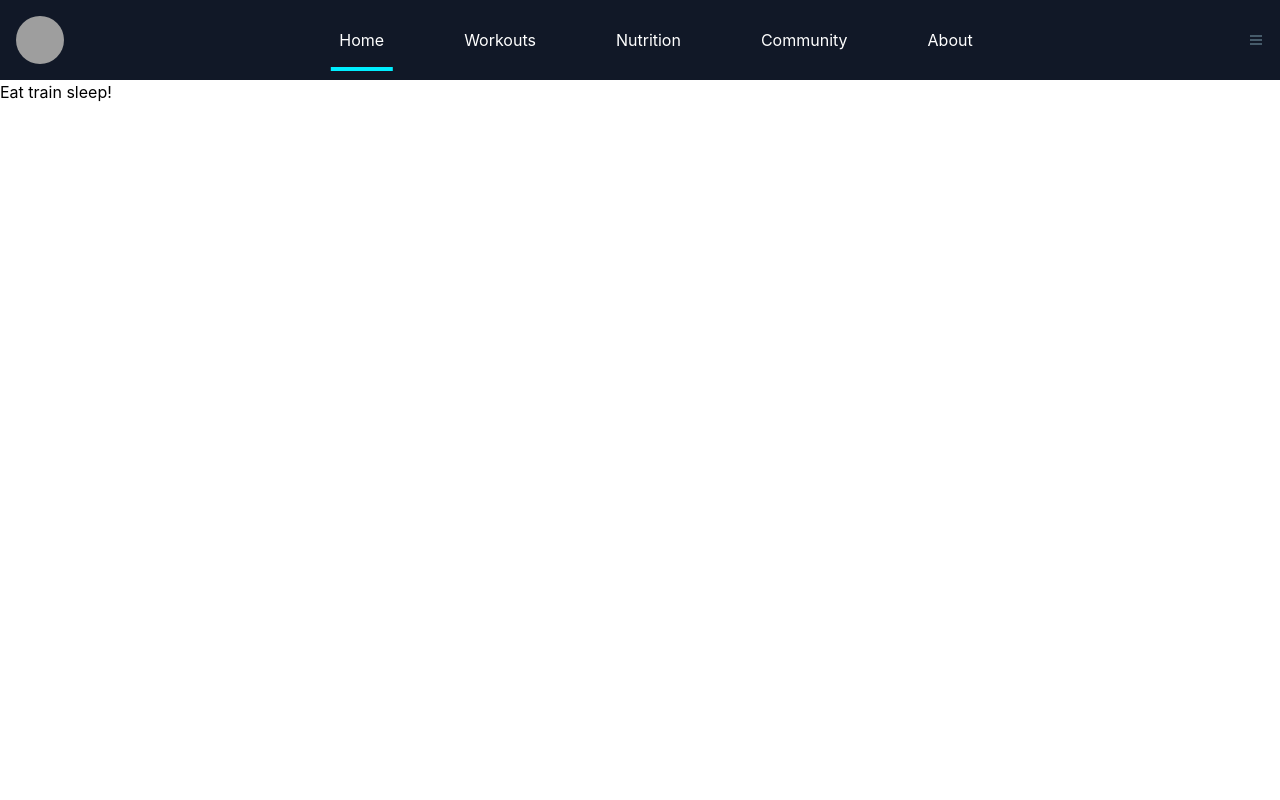
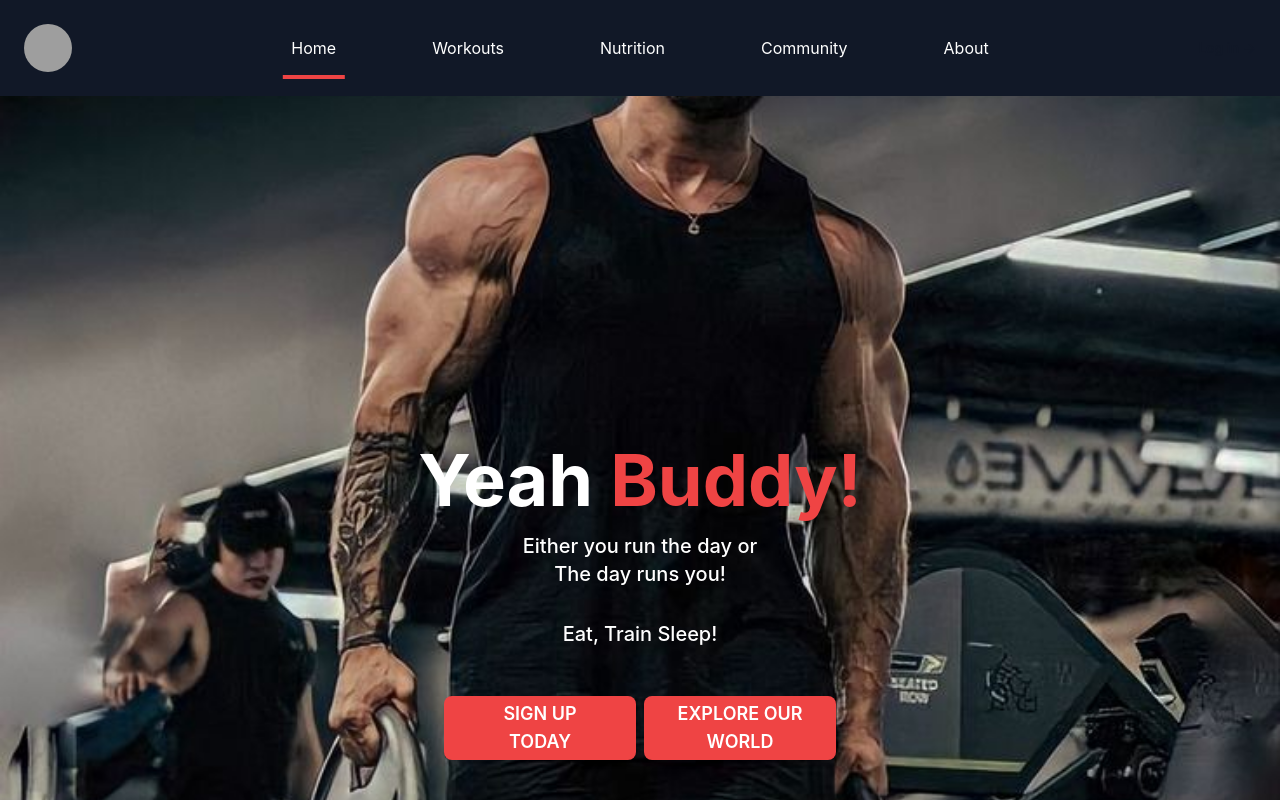
Before and after one commit to nhier17/my-fitness, a React (Create React App) app: page / in a window 1280 px wide. Built offline with nearby package versions, Linux system fonts and the light colour scheme; no server answers; grey boxes are pictures that could not be loaded.

Commit message:
customized hero homepage

```diff
--- /dev/null
+++ b/src/components/Hero.jsx
@@ -0,0 +1,39 @@
+import React from 'react';
+import { Link } from "react-router-dom";
+import hero from "../assets/hero2.jpg";
+
+const Hero = () => {
+  return (
+    <div
+      className="relative h-screen">
+      <div className="absolute inset-0 bg-cover bg-center" style={{backgroundImage: `url(${hero})`}} />
+      <div className="absolute inset-0 flex flex-col justify-end">
+        <div className="mx-auto px-4 text-center">
+          <h2 className="text-4xl md:text-6xl lg:text-7xl font-bold text-white leading-tight mb-4">
+            Yeah <span className="text-red-500">Buddy!</span>
+          </h2>
+        </div>
+        <p className="text-white font-medium text-lg md:text-xl mb-8 text-center">
+          Either you run the day or <br />
+          The day runs you!
+        </p>
+        <p className="text-lg md:text-xl text-white mb-8 font-medium text-center">
+          Eat, Train  Sleep!
+        </p>
+        <div className="mt-4 mb-10 mx-auto flex flex-col md:flex-row gap-2 justify-center">
+        <Link to="signup">
+        <button className="bg-red-500 text-white font-semibold text-lg uppercase w-48 h-16 rounded-lg border-none cursor-pointer overflow-hidden shadow-md mb-2 md:mb-0">
+            Sign up <br />
+             Today
+          </button>
+        </Link>
+        <button className="bg-red-500 text-white font-semibold text-lg uppercase w-48 h-16 rounded-lg border-none cursor-pointer overflow-hidden shadow-md mb-2 md:mb-0">
+            EXplore our world
+          </button>
+        </div>
+      </div>
+      </div>
+  );
+};
+
+export default Hero;
--- a/src/components/Navbar.jsx
+++ b/src/components/Navbar.jsx
@@ -1,30 +1,66 @@
-import React from 'react'
+import React, { useState }  from 'react'
 import { Link, useLocation } from "react-router-dom"
 import logo from "../assets/logo (2).jpeg"
 import { motion } from "framer-motion"
 import { FcMenu } from "react-icons/fc";
+import { MdClose } from "react-icons/md";
 
 const Navbar = () => {
+  const [isMenuOpen, setIsMenuOpen] = useState(false);
+  const closeMenu = () => {
+    setIsMenuOpen(false);
+  }
     return (
-  <nav className="bg-gray-900 p-4">
-  <div className="mx-auto flex justify-between items-center">
-    <Link to="/">
-        <img
-        className="w-[48px] h-[48px] rounded-full object-cover"
-         src={logo} alt="gymlogo" />
-    </Link>
-    <ul class="hidden md:flex list-none">
+  <div className="absolute inset-x-0 top-0 z-50">
+    <nav className="bg-gray-900 flex items-center justify-between p-6" aria-label="Global">
+      <div className="flex lg:flex-1">
+        <Link to="/" className="-m-1.5 p-1.5">
+          <img className="w-[48px] h-[48px] rounded-full object-cover" src={logo} alt="" />
+        </Link>
+      </div>
+      <div className="flex lg:hidden">
+         <FcMenu className="h-6 w-6 cursor-pointer" onClick={() => setIsMenuOpen(true)} />
+      </div>
+      <ul className="hidden lg:flex lg:gap-x-4">
         <NavLink to="/" text="Home"/>
         <NavLink to="/workouts" text="Workouts"/>
         <NavLink to="/nutrition" text="Nutrition"/>
         <NavLink to="/community" text="Community" />
         <NavLink to="/about" text="About" />
-    </ul>
-    <div className="flex items-center space-x-4">
-     <FcMenu />
+      </ul>
+      <div className="hidden lg:flex lg:flex-1 lg:justify-end">
+        <Link className="text-sm font-semibold leading-6 text-gray-900">Log in <span aria-hidden="true">&rarr;</span></Link>
+      </div>
+    </nav>
+    {isMenuOpen && (
+    <div className="lg:hidden" role="dialog" aria-modal="true">
+      <div className="fixed inset-0 z-50"></div>
+      <div className="fixed inset-y-0 right-0 z-50 w-full overflow-y-auto bg-white px-6 py-6 sm:max-w-sm sm:ring-1 sm:ring-gray-900/10">
+        <div className="flex items-center justify-between">
+          <Link to="/" className="-m-1.5 p-1.5">
+            <img className="w-[48px] h-[48px] rounded-full object-cover" src={logo} alt="" />
+          </Link>
+            <MdClose className="h-6 w-6 cursor-pointer" onClick={() => setIsMenuOpen(false)} />
+        </div>
+        <div className="mt-6 flow-root">
+          <div className="-my-6 divide-y divide-gray-500/10">
+            <div className="space-y-2 py-6" onClick={closeMenu}>
+              <Link to="/" className="-mx-3 block rounded-lg px-3 py-2 text-base font-semibold leading-7 text-gray-900 hover:bg-gray-50">Home</Link>
+              <Link to="/workouts" className="-mx-3 block rounded-lg px-3 py-2 text-base font-semibold leading-7 text-gray-900 hover:bg-gray-50">Workouts</Link>
+              <Link to="nutrition" className="-mx-3 block rounded-lg px-3 py-2 text-base font-semibold leading-7 text-gray-900 hover:bg-gray-50">Community</Link>
+              <Link to="/community" className="-mx-3 block rounded-lg px-3 py-2 text-base font-semibold leading-7 text-gray-900 hover:bg-gray-50">Nutrition</Link>
+              <Link to="/about" className="-mx-3 block rounded-lg px-3 py-2 text-base font-semibold leading-7 text-gray-900 hover:bg-gray-50">About</Link>
+            </div>
+            <div className="py-6">
+              <Link to="/login" className="-mx-3 block rounded-lg px-3 py-2.5 text-base font-semibold leading-7 text-gray-900 hover:bg-gray-50">Log in</Link>
+            </div>
+          </div>
+        </div>
+      </div>
     </div>
+    )}
   </div>
-</nav>
+
       );
     };
 
@@ -36,7 +72,7 @@ const Navbar = () => {
             <Link to={to} className="text-white hover:text-gray-300">
               {text}
               <motion.div
-                className="h-1 bg-[#0ef] w-0 absolute bottom-[-80%] left-1/2 transform -translate-x-1/2 transition-all duration-750"
+                className="h-1 bg-red-500 w-0 absolute bottom-[-80%] left-1/2 transform -translate-x-1/2 transition-all duration-750"
                 transition={{ duration: 0.75 }}
                 initial={{ width: "0%" }}
                 animate={{ width: pathname === to ? "50%" : "0%" }}
--- a/src/components/Signup.jsx
+++ b/src/components/Signup.jsx
@@ -8,7 +8,7 @@ import { GoogleLogin } from '@react-oauth/google';
 
 
 const Signup = () => {
-  const navigate = useNavigate();
+    const navigate = useNavigate();
   const [formData, setFormData] = useState({
     name: '',
     email: '',
--- a/src/components/index.js
+++ b/src/components/index.js
@@ -1,3 +1,4 @@
 export { default as Login } from './Login';
 export { default as Signup } from './Signup';
 export { default as Navbar } from './Navbar';
+export { default as Hero } from './Hero';
--- a/src/index.css
+++ b/src/index.css
@@ -2,9 +2,12 @@
 @tailwind components;
 @tailwind utilities;
 
-
+* {
+  box-sizing: border-box;
+  margin: 0;
+  padding: 0;
+}
 body {
-  margin: 0;
   font-family: -apple-system, BlinkMacSystemFont, 'Segoe UI', 'Roboto', 'Oxygen',
     'Ubuntu', 'Cantarell', 'Fira Sans', 'Droid Sans', 'Helvetica Neue',
     sans-serif;
--- a/src/pages/Home.jsx
+++ b/src/pages/Home.jsx
@@ -1,9 +1,10 @@
 import React from 'react'
+import { Hero } from "../components";
 
 const Home = () => {
   return (
     <div>
-      <h1>Eat train sleep!</h1>
+      <Hero />
     </div>
   )
 }
```
Also changed, not shown: src/assets/hero1.jpeg (added), src/assets/hero2.jpg (added).
